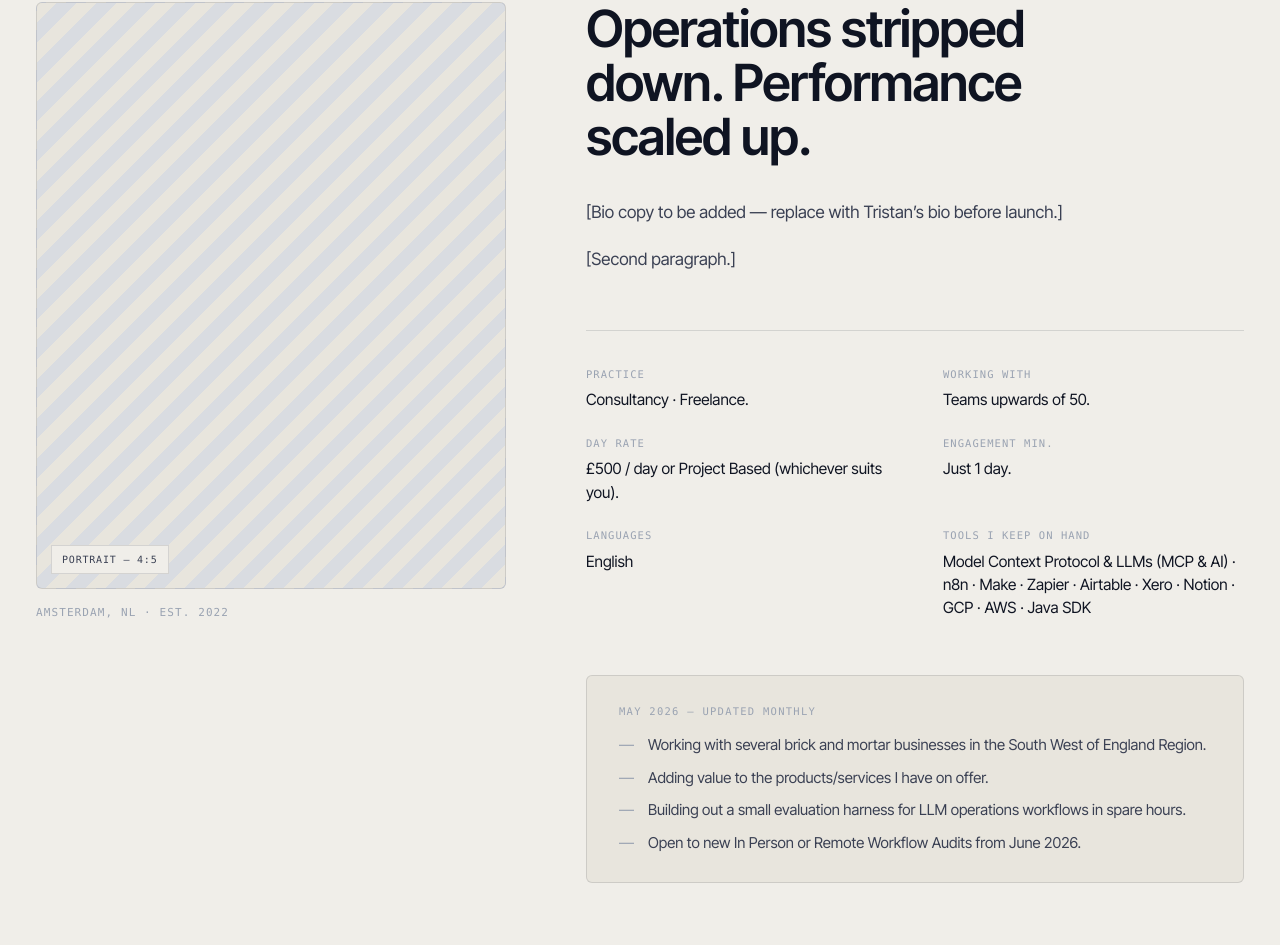
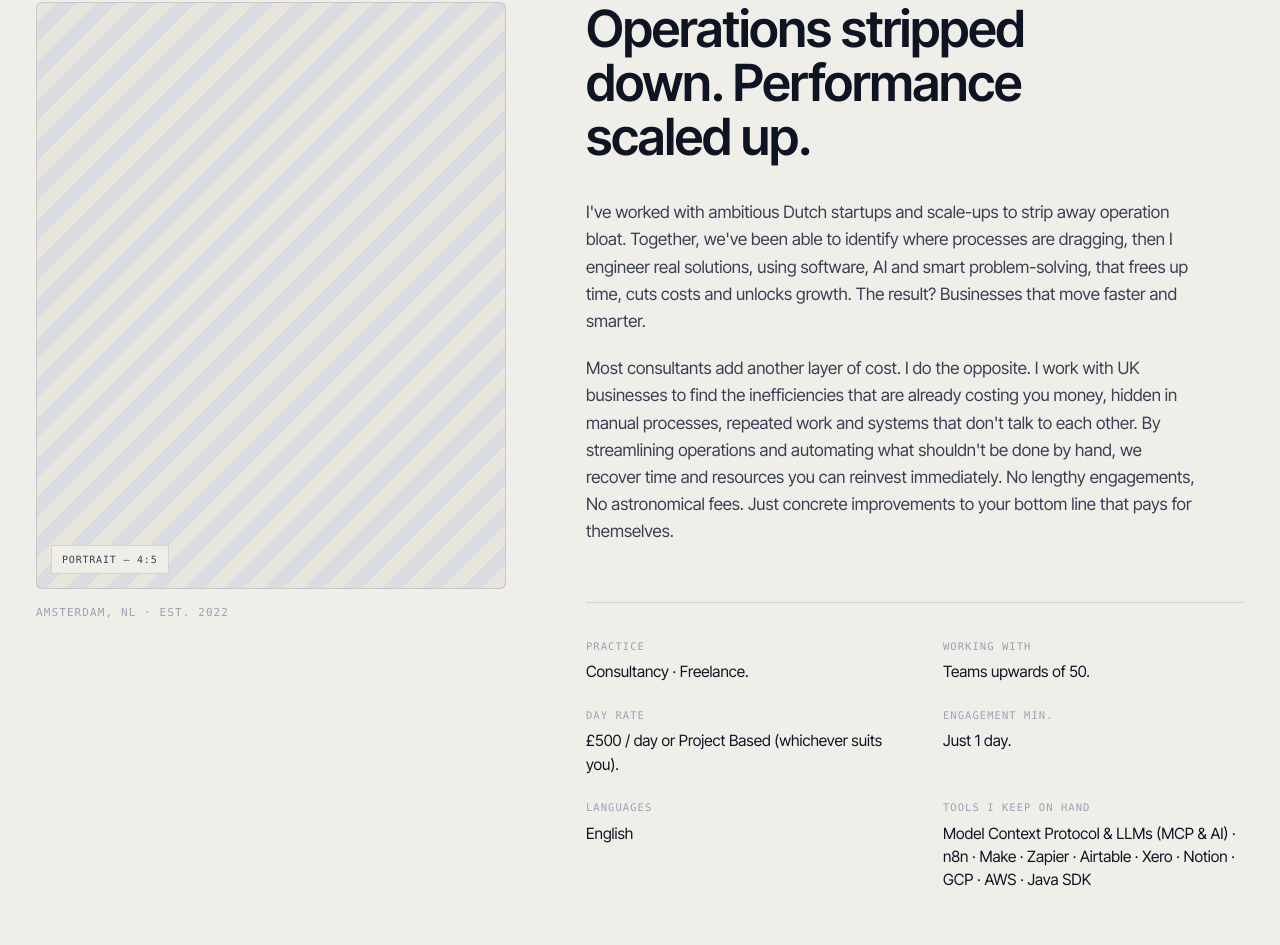
Before and after one commit to dhoang-creator/Tristan_Hoang_Consultancy, a Next.js app: page / in a window 1280 px wide. Shown: the part 1299-2244 px from the top of the page. Built offline with nearby package versions, Linux system fonts and the light colour scheme.

Commit message:
about section finalised may 2026

```diff
--- a/components/About.tsx
+++ b/components/About.tsx
@@ -104,10 +104,10 @@ export default function About() {
               }}
             >
               <p style={{ margin: '0 0 20px' }}>
-                [Bio copy to be added — replace with Tristan&rsquo;s bio before launch.]
+                I've worked with ambitious Dutch startups and scale-ups to strip away operation bloat. Together, we've been able to identify where processes are dragging, then I engineer real solutions, using software, AI and smart problem-solving, that frees up time, cuts costs and unlocks growth. The result? Businesses that move faster and smarter.
               </p>
               <p style={{ margin: 0 }}>
-                [Second paragraph.]
+                Most consultants add another layer of cost. I do the opposite. I work with UK businesses to find the inefficiencies that are already costing you money, hidden in manual processes, repeated work and systems that don't talk to each other. By streamlining operations and automating what shouldn't be done by hand, we recover time and resources you can reinvest immediately. No lengthy engagements, No astronomical fees. Just concrete improvements to your bottom line that pays for themselves.
               </p>
             </div>
 
```
